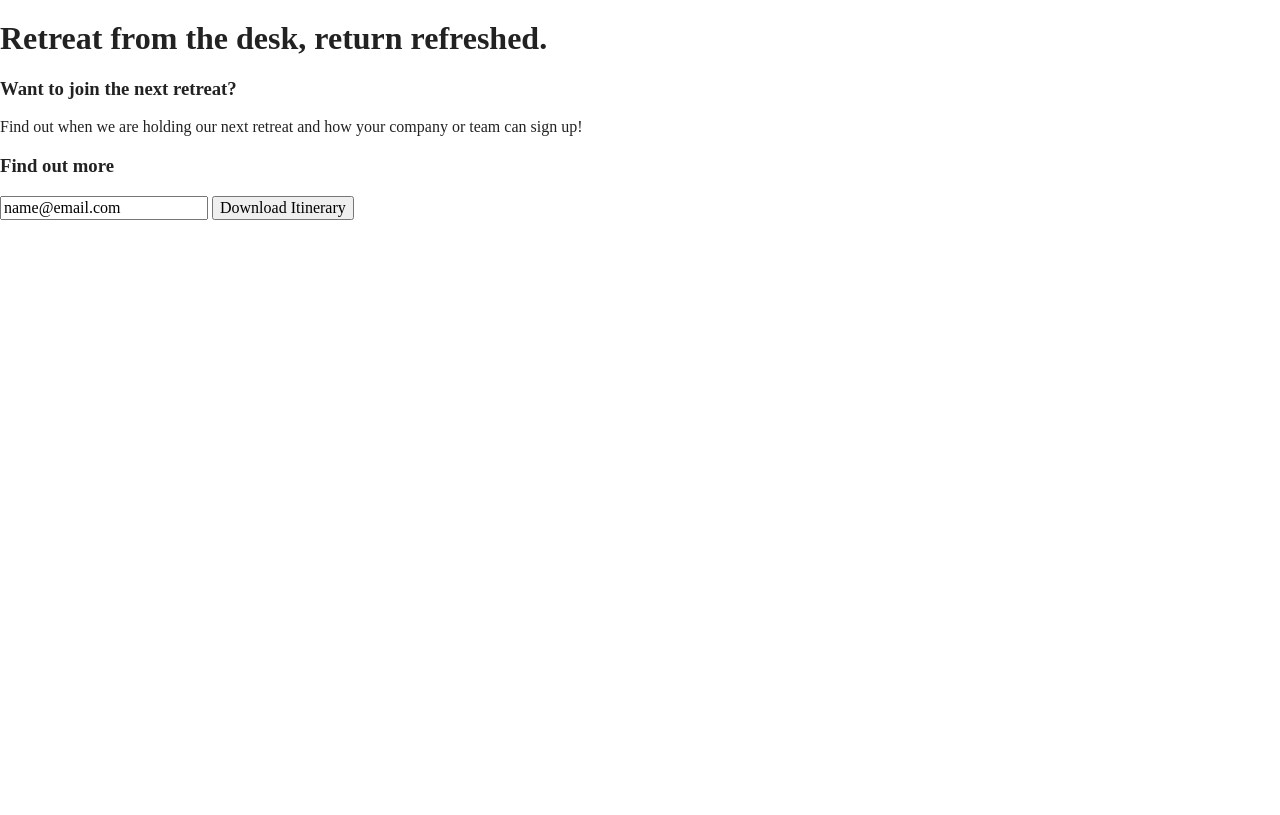
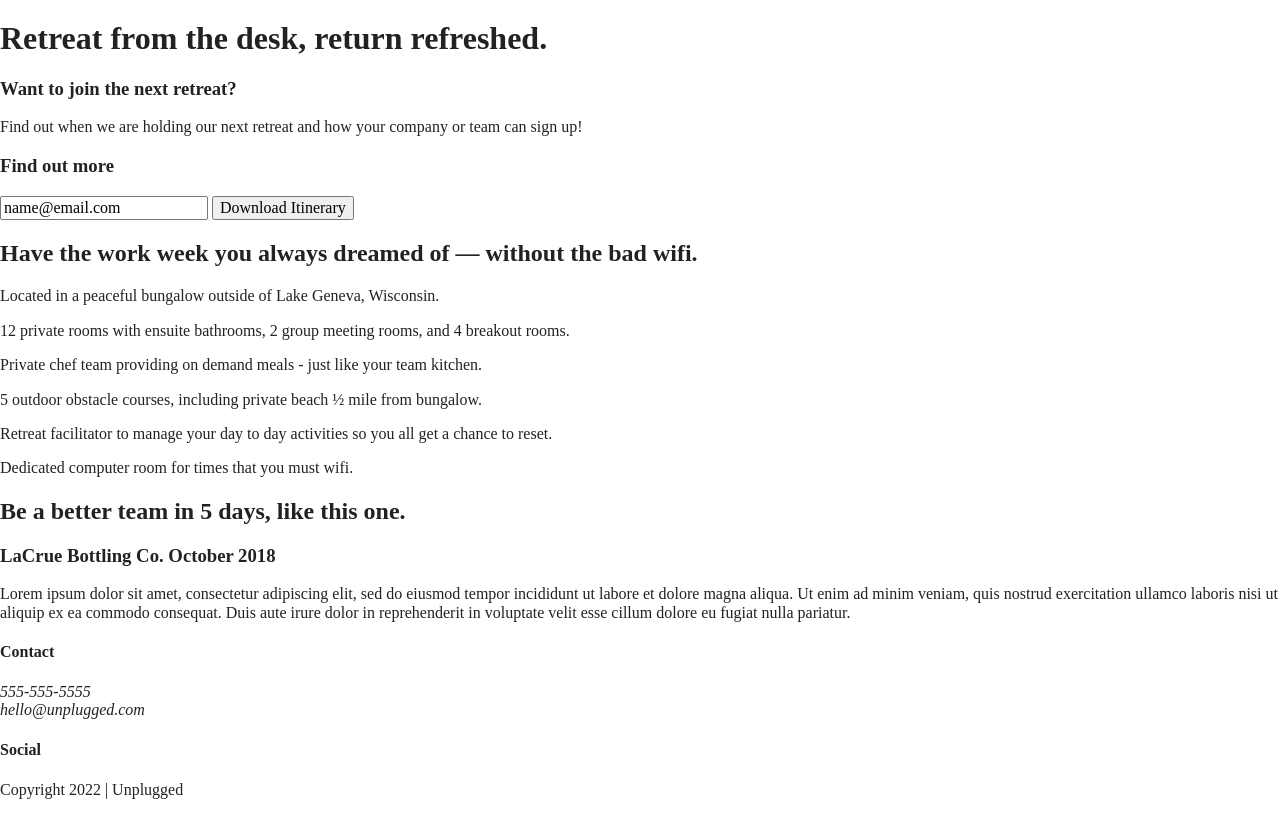
Before and after one commit to cetully12/unplugged-retreat, a website built with Parcel: page index.html in a window 1280 px wide. Shown: the part 74-889 px from the top of the page. Before the commit the page ends 800 px from the top, so only its background shows below. Built offline with nearby package versions, Linux system fonts and the light colour scheme.

Commit message:
Added class names

```diff
--- a/index.html
+++ b/index.html
@@ -59,27 +59,92 @@
           </div>
         </div>
     </aside>
+
+    <section class="features">
+      <div class="content-wrapper">
+        <!-- Add your Features content here -->
+          <h2>Have the work week you always dreamed of — without the bad wifi.</h2>
+        <article>
+          <p class="fontawesome-icon"></p>
+          <p class="features-item-description">Located in a peaceful bungalow outside of
+            Lake Geneva, Wisconsin.
+          </p>
+        </article>
+        <article>
+          <p class="fontawesome-icon"></p>
+          <p class="features-item-description">12 private rooms with ensuite bathrooms, 2 group
+            meeting rooms, and 4 breakout rooms.
+          </p>
+        </article>
+        <article>
+          <p class="fontawesome-icon"></p>
+          <p class="features-item-description">Private chef team providing on demand meals -
+            just like your team kitchen.
+          </p>
+        </article>
+        <article>
+          <p class="fontawesome-icon"></p>
+          <p class="features-item-description">5 outdoor obstacle courses, including private beach
+            ½ mile from bungalow.
+          </p>
+        </article>
+        <article>
+          <p class="fontawesome-icon"></p>
+          <p class="features-item-description">Retreat facilitator to manage your day to day
+            activities so you all get a chance to reset.
+          </p>
+        </article>
+        <article>
+          <p class="fontawesome-icon"></p>
+          <p class="features-item-description">Dedicated computer room for times that you must wifi.
+          </p>
+        </article>
+      </div>
+    </section>
+
+    <section class="reviews">
+      <div class="content-wrapper">
+        <h2>Be a better team in 5 days, like this one.</h2>
+        <article>
+         <div class="previous-retreat">
+          <h3>LaCrue Bottling Co. October 2018</h3>
+          <p>Lorem ipsum dolor sit amet, consectetur adipiscing elit,
+            sed do eiusmod tempor incididunt ut labore et dolore magna aliqua.
+            Ut enim ad minim veniam, quis nostrud exercitation ullamco laboris
+            nisi ut aliquip ex ea commodo consequat. Duis aute irure dolor in
+            reprehenderit in voluptate velit esse cillum dolore eu fugiat nulla pariatur.
+          </p>
+         </div>
+        </article>
+      </div>
+    </section>
   </main>
 
   <footer>
     <div class="content-wrapper">
       <div class="footer-content">
+        <div class="contact">
+          <h4>Contact</h4>
+          <address>
+            <p>
+              555-555-5555
+              <br>
+              hello@unplugged.com
+            </p>
+          </address>
+        </div>
         <div class="social">
+          <h4>Social</h4>
           <div class="social-icons">
             <p><a href="https://www.facebook.com/colleentully" target="_blank"></a></p>
+            <p><a href="https://twitter.com/cetully12" target="_blank"></a></p>
+            <p><a href="https://www.instagram.com/cetully12" target="_blank"></a></p>
           </div>
         </div>
       </div>
     </div>
     <div class="copyright">
-
-    </div>
-    <div class="footer-content">
-      <div class="contact">
-        <address>
-
-        </address>
-      </div>
+      <p>Copyright 2022 | Unplugged</p>
     </div>
   </footer>
   <script src="js/vendor/modernizr-3.11.2.min.js"></script>
```
